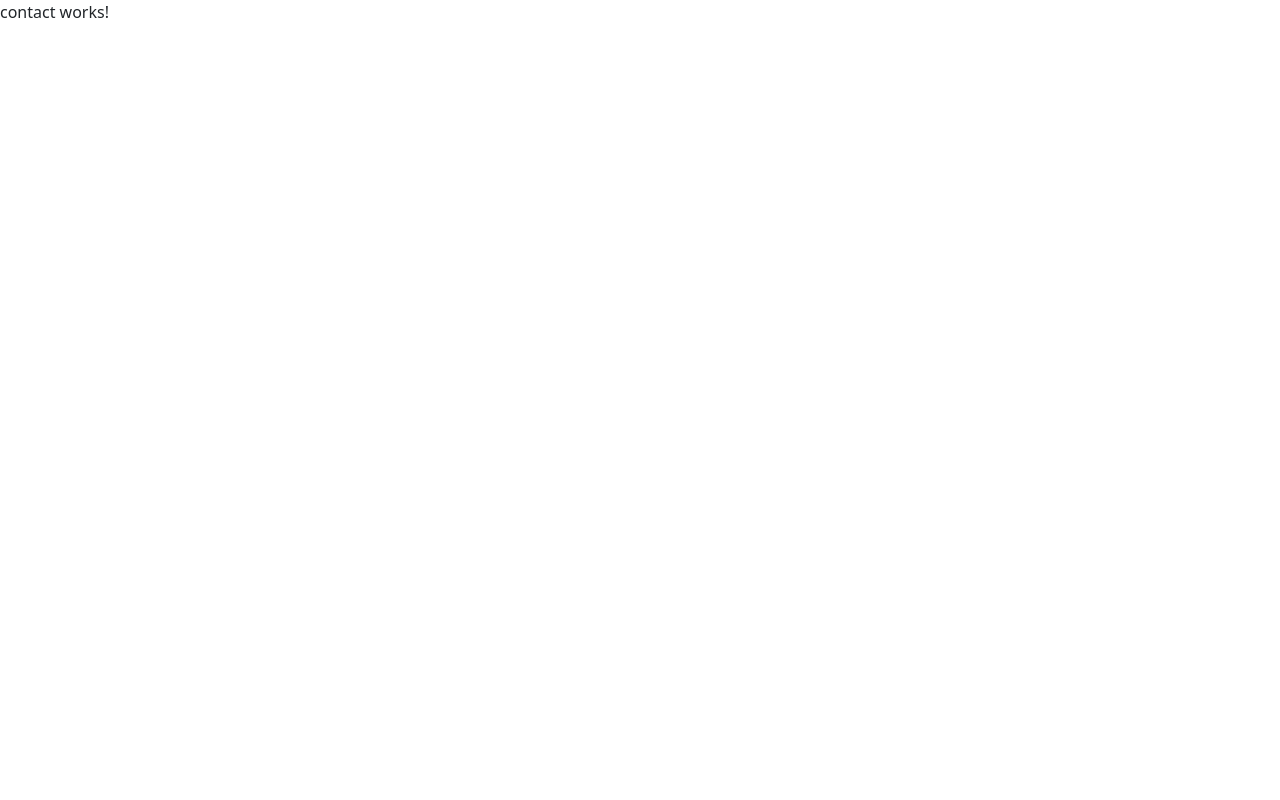
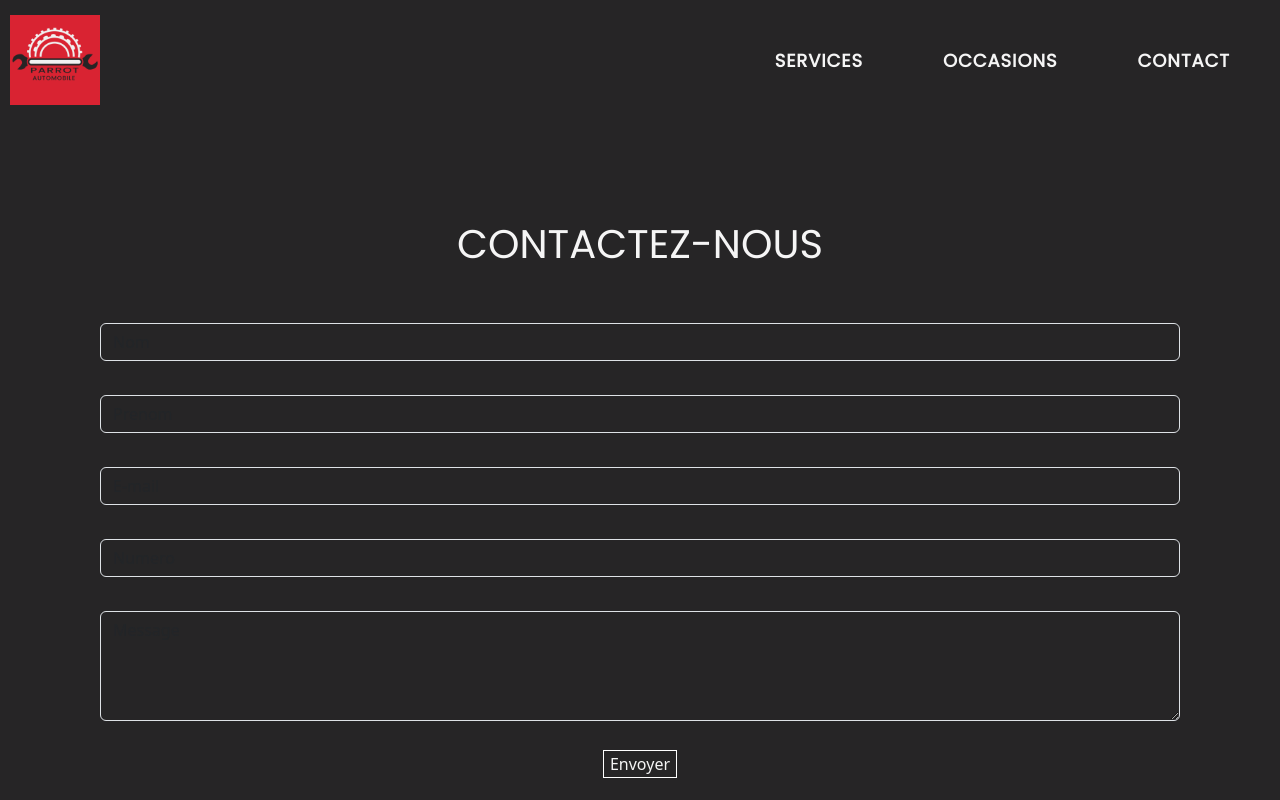
Before and after one commit to nouneblb/ECF_Ang_Parrot, an Angular app: page /contact in a window 1280 px wide. Shown: the top 800 px of the page. Built offline with nearby package versions, Linux system fonts and the light colour scheme.

Commit message:
add form for contact page

```diff
--- a/src/app/pages/contact/contact.component.html
+++ b/src/app/pages/contact/contact.component.html
@@ -1 +1,37 @@
-<p>contact works!</p>
+<app-navbar></app-navbar>
+
+<!-- Titre avant form contact -->
+<div class="row">
+    <div class="col-12">
+        <h1 class="title-contact">Contactez-nous</h1>
+    </div>
+</div>
+
+<!-- formulaire -->
+<div class="text-center">
+    <form (ngSubmit)="onSubmitForm()">
+        <div class="form-group mb-4">
+            <input type="text" id="nom" name="nom" required [(ngModel)]="nom" class="form-control" placeholder="Nom">
+        </div>
+
+        <div class="form-group mb-4">
+            <input type="text" id="prenom" name="prenom" required [(ngModel)]="prenom" class="form-control" placeholder="Prenom">
+        </div>
+
+        <div class="form-group mb-4">
+            <input type="email" id="mail" name="mail" required [(ngModel)]="mail" class="form-control" placeholder="E-mail">
+        </div>
+
+        <div class="form-group mb-4">
+            <input type="tel" id="number" name="number" required [(ngModel)]="number" class="form-control" placeholder="Numero" >
+        </div>
+
+        <div class="form-group mb-4">
+            <textarea id="message" name="message" rows="4" required [(ngModel)]="message" class="form-control" placeholder="Message"></textarea>
+        </div>
+
+      <button type="submit" class="send">Envoyer</button>
+    </form>
+</div>
+
+<app-footer></app-footer>
--- a/src/app/pages/contact/contact.component.scss
+++ b/src/app/pages/contact/contact.component.scss
@@ -0,0 +1,28 @@
+* {
+    background-color: #262526;
+}
+
+.title-contact {
+    margin-top: 100px;
+    margin-bottom: 50px;
+    color: whitesmoke;
+    text-align: center;
+    font-family: 'poppins', sans-serif;
+    text-transform: uppercase;
+}
+
+.form-group {
+    color: whitesmoke;
+    padding: 5px 100px 5px 100px;
+}
+
+.send {
+    color: whitesmoke;
+    border: 1px solid white;
+    margin-bottom: 50px;
+}
+
+.send:hover {
+    color: #D92332;
+    border: 1px solid #D92332;
+}
--- a/src/app/pages/contact/contact.component.ts
+++ b/src/app/pages/contact/contact.component.ts
@@ -6,5 +6,14 @@ import { Component } from '@angular/core';
   styleUrl: './contact.component.scss'
 })
 export class ContactComponent {
+  nom: string='';
+  prenom: string='';
+  mail: string='';
+  number: string='';
+  message: string='';
 
+
+  onSubmitForm() {
+    console.log('Form submitted: ', this.nom, this.prenom, this.mail, this.number, this.message);
+  }
 }
```
